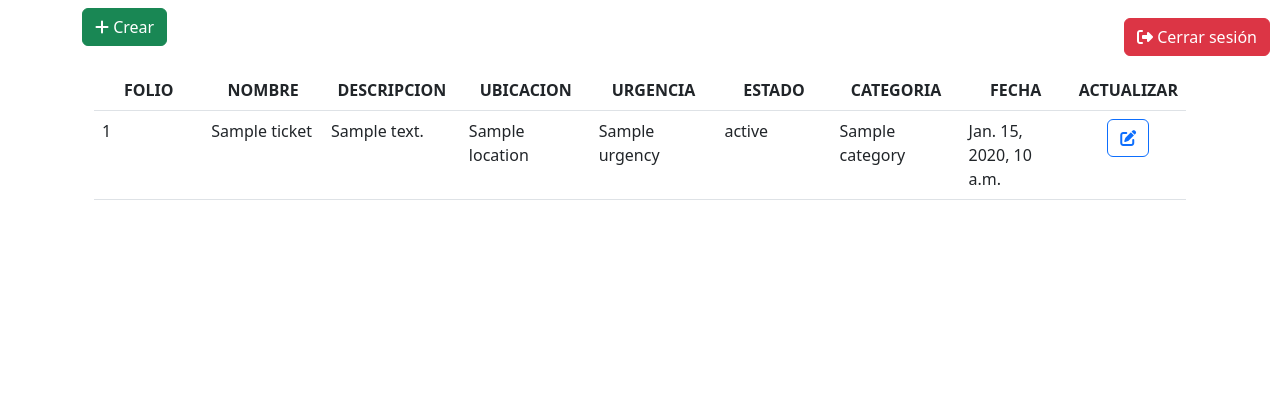
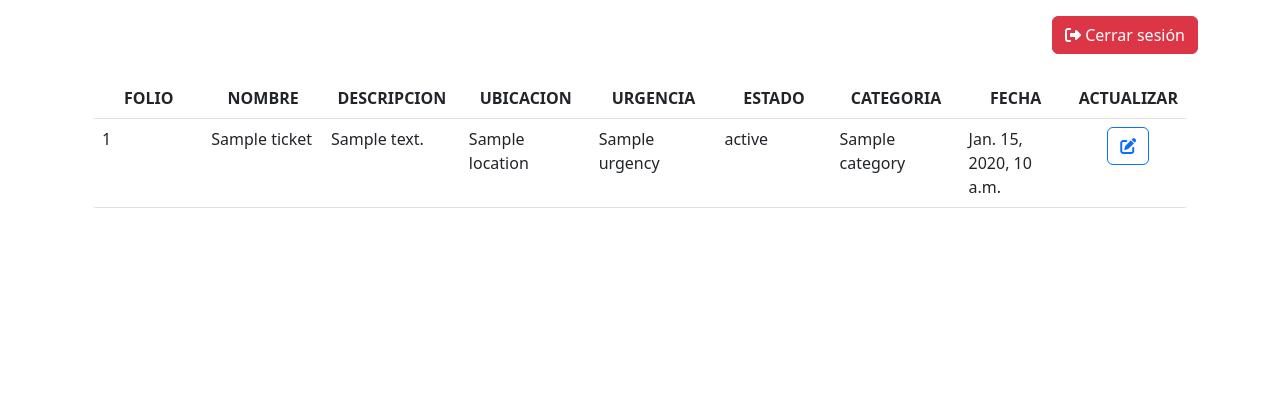
Before and after one commit to TheDeivit/TicketIAProject, a Django app: template ticket/templates/ticket/index.html in a window 1280 px wide. Shown: the top 420 px of the page. Run offline with Django 3.2, Linux system fonts and the light colour scheme; the template is opened without the code that fills it: most values are stand-ins (such as "Sample title", 1, 10 or a date in 2020); form fields are guessed from the names that the template uses; some libraries are stand-ins or nearby versions.

Commit message:
el boton de cerrar sesion queda mamalon

```diff
--- a/ticket/templates/ticket/index.html
+++ b/ticket/templates/ticket/index.html
@@ -1,12 +1,13 @@
 {% extends 'base.html' %} {% block content %}
 {% load static %}
 
-<button onclick="cleanForm()" class="btn btn-success my-2" data-bs-toggle="modal" data-bs-target="#saveModal"><i class="fa fa-plus"></i> Crear</button>
-<a class="btn btn-danger my-2 logout-button" href="{% url 'ticket:logout' %}">
-  <i class="fa fa-right-from-bracket"></i> Cerrar sesión
-</a>
+<div class="d-flex justify-content-end">
+  <a class="btn btn-danger my-3" href="{% url 'ticket:logout' %}">
+    <i class="fa fa-right-from-bracket"></i> Cerrar sesión
+  </a>
+</div>
+<div class="container mt-2">
 
-<div class="container mt-3">
   <table class="table table-hover">
     <tr>
         <th class="icon-column">FOLIO</th>
```
